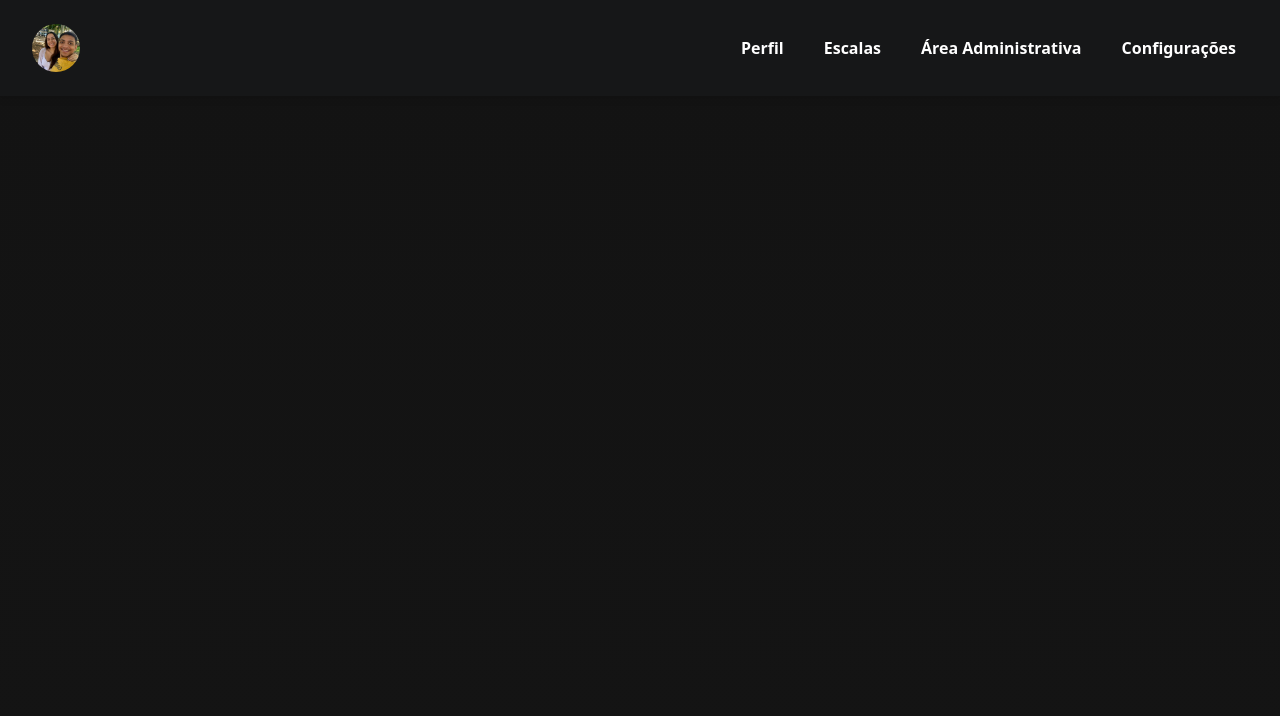
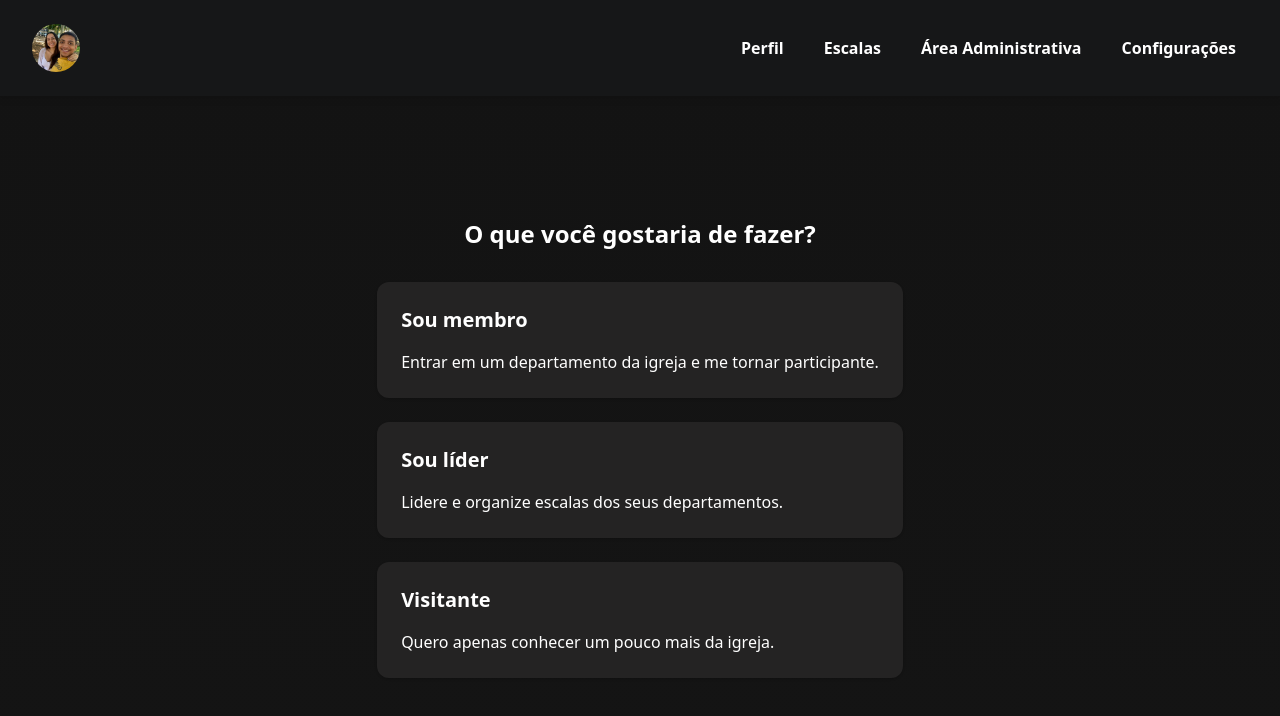
Before and after one commit to berdnaski/frontend-schedule-church, a React (Vite) app: page /dashboard in a window 1280 px wide. Shown: the top 716 px of the page. Built offline with nearby package versions, Linux system fonts and the light colour scheme.

Commit message:
dashboard

```diff
--- a/src/components/header/header.tsx
+++ b/src/components/header/header.tsx
@@ -5,12 +5,15 @@ import { GoOrganization } from "react-icons/go";
 import { IoMdMenu } from "react-icons/io";
 import { FaClipboardList, FaRegSun, FaRightFromBracket } from "react-icons/fa6";
 import { FaRegCalendarAlt } from "react-icons/fa";
+import { RiAdminFill } from "react-icons/ri";
 import { useLoginService } from "@/lib/hooks/services/users/useLoginService";
+import { useNavigate } from "react-router-dom";
 
 export function Header() {
     const [isMenuOpen, setIsMenuOpen] = useState(false);
     const menuRef = useRef<HTMLDivElement>(null);
     const { logout } = useLoginService();
+    const navigate = useNavigate();
 
     useEffect(() => {
         function handleClickOutside(event: MouseEvent) {
@@ -98,6 +101,12 @@ export function Header() {
                                 >   <FaClipboardList />
                                     Repertório
                                 </li>
+                                <li
+                                    onClick={() => navigate('/admin')}
+                                    className="flex items-center gap-4 list-none w-full md:text-center p-2 hover:bg-[#3b3b3b] cursor-pointer border-[#292828]"
+                                >   <RiAdminFill />
+                                    Área Administrativa
+                                </li>
                             </ul>
                         </div>
 
--- a/src/components/layout/layout.tsx
+++ b/src/components/layout/layout.tsx
@@ -6,9 +6,11 @@ export function Layout() {
     const shouldShowHeader = !['/login', '/register'].includes(location.pathname);
 
     return (
-        <>
+        <div className="flex flex-col min-h-screen">
             {shouldShowHeader && <Header />}
-            <Outlet />
-        </>
+            <main className="flex-grow flex items-center justify-center">
+                <Outlet />
+            </main>
+        </div>
     );
 }
--- /dev/null
+++ b/src/components/ui/card.tsx
@@ -0,0 +1,76 @@
+import * as React from "react"
+
+import { cn } from "@/lib/utils"
+
+const Card = React.forwardRef<
+  HTMLDivElement,
+  React.HTMLAttributes<HTMLDivElement>
+>(({ className, ...props }, ref) => (
+  <div
+    ref={ref}
+    className={cn(
+      "rounded-xl bg-card text-card-foreground shadow",
+      className
+    )}
+    {...props}
+  />
+))
+Card.displayName = "Card"
+
+const CardHeader = React.forwardRef<
+  HTMLDivElement,
+  React.HTMLAttributes<HTMLDivElement>
+>(({ className, ...props }, ref) => (
+  <div
+    ref={ref}
+    className={cn("flex flex-col space-y-1.5 p-6", className)}
+    {...props}
+  />
+))
+CardHeader.displayName = "CardHeader"
+
+const CardTitle = React.forwardRef<
+  HTMLParagraphElement,
+  React.HTMLAttributes<HTMLHeadingElement>
+>(({ className, ...props }, ref) => (
+  <h3
+    ref={ref}
+    className={cn("font-semibold leading-none tracking-tight", className)}
+    {...props}
+  />
+))
+CardTitle.displayName = "CardTitle"
+
+const CardDescription = React.forwardRef<
+  HTMLParagraphElement,
+  React.HTMLAttributes<HTMLParagraphElement>
+>(({ className, ...props }, ref) => (
+  <p
+    ref={ref}
+    className={cn("text-sm text-muted-foreground", className)}
+    {...props}
+  />
+))
+CardDescription.displayName = "CardDescription"
+
+const CardContent = React.forwardRef<
+  HTMLDivElement,
+  React.HTMLAttributes<HTMLDivElement>
+>(({ className, ...props }, ref) => (
+  <div ref={ref} className={cn("p-6 pt-0", className)} {...props} />
+))
+CardContent.displayName = "CardContent"
+
+const CardFooter = React.forwardRef<
+  HTMLDivElement,
+  React.HTMLAttributes<HTMLDivElement>
+>(({ className, ...props }, ref) => (
+  <div
+    ref={ref}
+    className={cn("flex items-center p-6 pt-0", className)}
+    {...props}
+  />
+))
+CardFooter.displayName = "CardFooter"
+
+export { Card, CardHeader, CardFooter, CardTitle, CardDescription, CardContent }
--- a/src/pages/admin/admin.tsx
+++ b/src/pages/admin/admin.tsx
@@ -21,7 +21,7 @@ const users = [
 export function Admin() {
   return (
     <AuthComponent role="ADMIN" redirect="/dashboard">
-      <div className=" bg-[#121212] text-white flex-col lg:flex-row">
+      <div className="bg-[#121212] text-white flex-col lg:flex-row">
         <main className="flex-1 p-6 lg:p-8 ml-0 lg:pl-6 overflow-y-auto">
           <div id="manage-users" className="bg-[#161718] rounded-xl shadow-md mb-8 md:w-[75%] md:mx-auto">
             <div className="max-h-[60vh] overflow-x-auto rounded-xl scrollbar-hide">
--- a/src/pages/dashboard/dashboard.tsx
+++ b/src/pages/dashboard/dashboard.tsx
@@ -1,6 +1,29 @@
+import { Container } from "@/components/container/container";
+import { Card } from "@/components/ui/card";
+
 export function Dashboard() {
   return (
-    <div>
-    </div>
+    <Container>
+      <div className="flex flex-col items-center justify-center flex-grow px-4 py-8">
+        <h1 className="text-2xl mb-8 text-center text-white font-semibold">O que você gostaria de fazer?</h1>
+
+        <div className="flex flex-col gap-6">
+          <Card className="w-full mx-auto p-6 bg-[#242323] hover:bg-[#1a1919] cursor-pointer transition-transform duration-300 ease-in-out hover:scale-105 text-white">
+            <h2 className="text-xl font-semibold mb-4">Sou membro</h2>
+            <span>Entrar em um departamento da igreja e me tornar participante.</span>
+          </Card>
+
+          <Card className="w-full mx-auto p-6 bg-[#242323] hover:bg-[#1a1919] cursor-pointer transition-transform duration-300 ease-in-out hover:scale-105 text-white">
+            <h2 className="text-xl font-semibold mb-4">Sou líder</h2>
+            <span>Lidere e organize escalas dos seus departamentos.</span>
+          </Card>
+
+          <Card className="w-full mx-auto p-6 bg-[#242323] hover:bg-[#1a1919] cursor-pointer transition-transform duration-300 ease-in-out hover:scale-105 text-white">
+            <h2 className="text-xl font-semibold mb-4">Visitante</h2>
+            <span>Quero apenas conhecer um pouco mais da igreja.</span>
+          </Card>
+        </div>
+      </div>
+    </Container>
   );
 }
--- a/src/pages/login/login.tsx
+++ b/src/pages/login/login.tsx
@@ -18,7 +18,6 @@ export function Login() {
       console.log("Attempting to log in with", { email, password });
       await execute({ email, password });
       toast.success("Login realizado com sucesso!");
-      alert("Login successful. Redirecionando para /dashboard");
       navigate("/dashboard");
     } catch (error) {
       console.error("Login error:", error);
--- a/src/pages/register/register.tsx
+++ b/src/pages/register/register.tsx
@@ -29,6 +29,7 @@ export function Register() {
         try {
             await register({ name, email, password });
             toast.success('Cadastro realizado com sucesso!');
+            navigate('/login');
         } catch {
             toast.error('Ocorreu um erro ao realizar o cadastro.');
         } finally {
```
